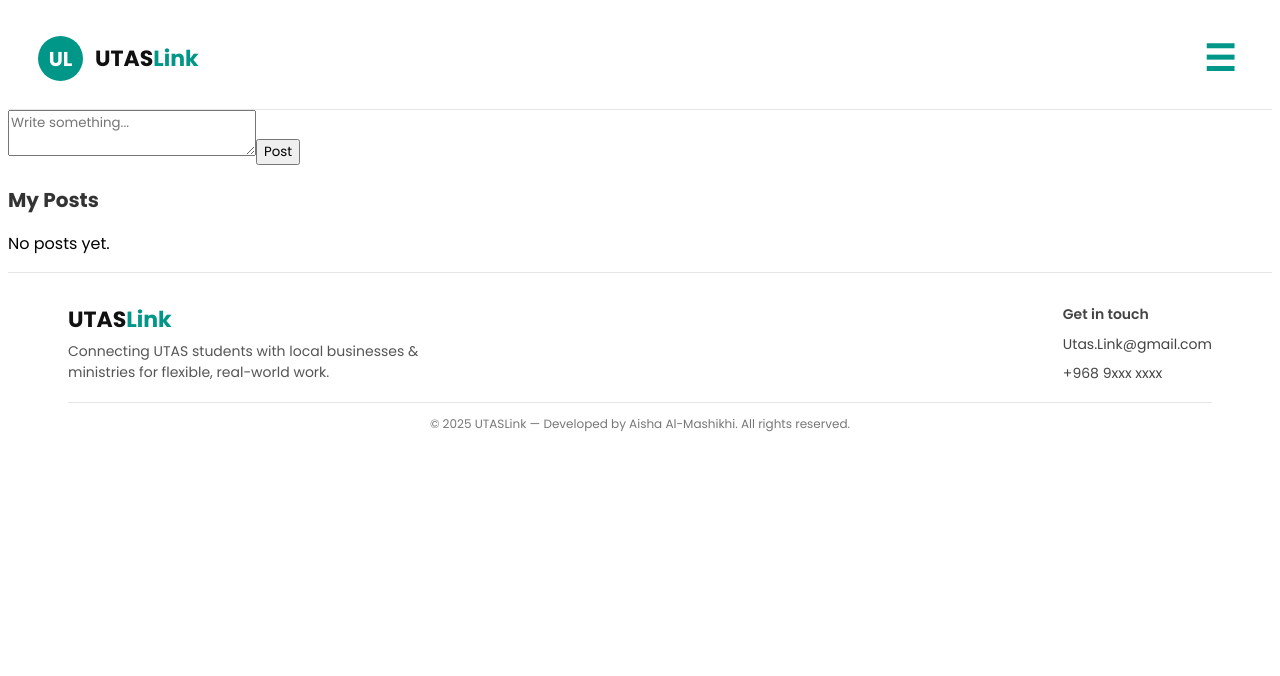
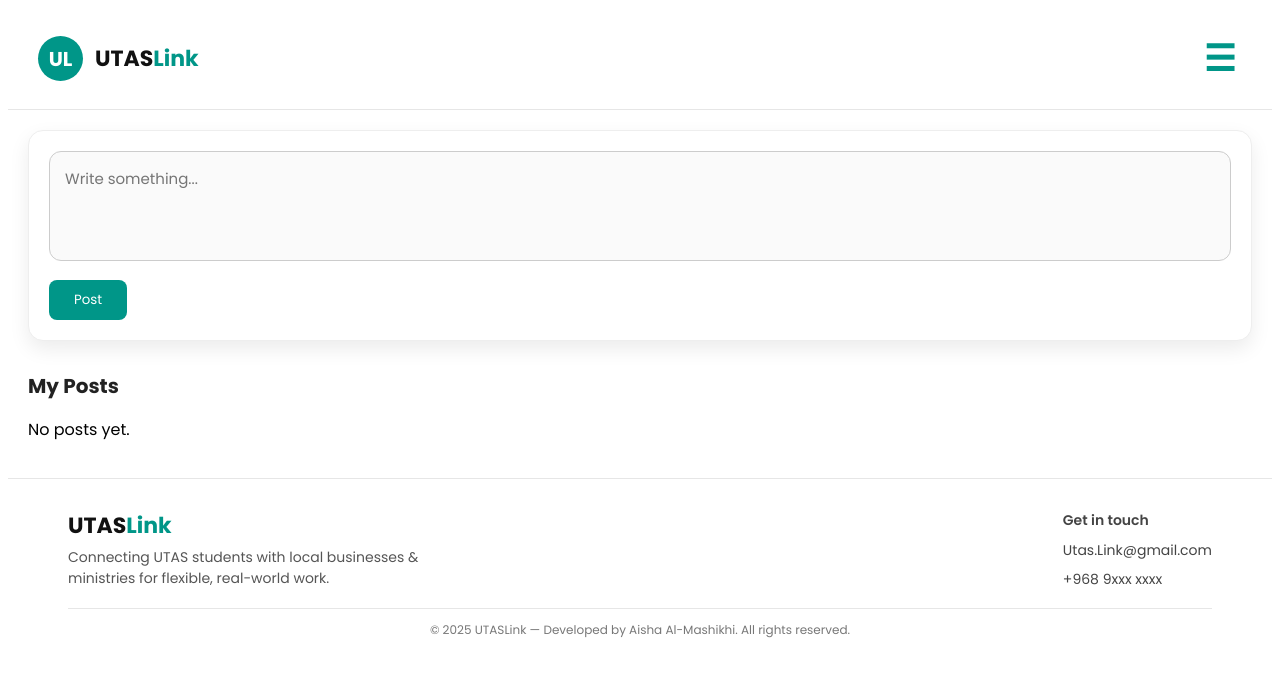
Before and after one commit to Aisha-Ahmed-Al-Mashikhi/utas-link-project, a React (Create React App) app in the folder client/: page /create-post in a window 1280 px wide. Shown: the top 676 px of the page. Built offline with nearby package versions, Linux system fonts and the light colour scheme.

Commit message:
Update CreatePost.css

```diff
--- a/client/src/Styles/CreatePost.css
+++ b/client/src/Styles/CreatePost.css
@@ -1,124 +1,117 @@
-.post-page-container {
+.post-wrapper {
   width: 100%;
-  margin-top: 20px;
-  font-family: "Poppins", sans-serif;
+  padding: 20px;
 }
 
-.create-box {
+/* كارد إنشاء بوست */
+.create-card {
   background: #ffffff;
-  padding: 18px;
-  border-radius: 10px;
-  box-shadow: 0 4px 15px rgba(0,0,0,0.08);
-  margin-bottom: 25px;
+  padding: 20px;
+  border-radius: 15px;
+  box-shadow: 0 8px 20px rgba(0,0,0,0.08);
+  border: 1px solid #eee;
+  margin-bottom: 30px;
 }
 
-.post-input {
+.textarea {
   width: 100%;
-  height: 100px;
-  padding: 12px;
-  border-radius: 10px;
-  border: 1px solid #ddd;
+  height: 110px;
+  padding: 15px;
+  border-radius: 12px;
+  border: 1px solid #ccc;
   resize: none;
-  outline: none;
-  transition: 0.2s;
+  background: #fafafa;
+  font-size: 15px;
+  transition: 0.25s;
 }
 
-.post-input:focus {
+.textarea:focus {
   border-color: #009688;
-  box-shadow: 0 0 5px rgba(0, 150, 136, 0.3);
+  background: #fff;
+  box-shadow: 0 0 6px rgba(0,150,136,0.25);
 }
 
-.post-btn {
-  margin-top: 10px;
+.post-button {
+  margin-top: 12px;
+  padding: 10px 25px;
   background: #009688;
+  color: #fff;
   border: none;
-  padding: 10px 26px;
-  color: white;
   border-radius: 8px;
   cursor: pointer;
-  transition: 0.2s;
+  transition: .3s;
 }
 
-.post-btn:hover {
+.post-button:hover {
   background: #00796b;
 }
 
+/* عنوان */
 .section-title {
   margin-bottom: 15px;
   font-size: 20px;
-  color: #333;
+  font-weight: bold;
 }
 
+/* كارد البوست */
 .post-card {
-  background: rgba(255, 255, 255, 0.9);
-  backdrop-filter: blur(10px);
+  background: #ffffff;
+  border: 1px solid #eee;
+  padding: 18px;
   border-radius: 15px;
-  padding: 18px;
-  margin-bottom: 16px;
-  border: 1px solid #eee;
-  box-shadow: 0 4px 12px rgba(0,0,0,0.05);
-  transition: 0.2s;
+  margin-bottom: 15px;
+  box-shadow: 0 5px 20px rgba(0,0,0,0.07);
+  transition: 0.3s;
+  cursor: pointer;
 }
 
+/* تغيير اللون عند اللمس */
 .post-card:hover {
-  transform: translateY(-2px);
+  background: #f5fffd;
   border-color: #009688;
 }
 
+/* هيدر البوست */
 .post-header {
   display: flex;
   justify-content: space-between;
   margin-bottom: 8px;
 }
 
-.author {
-  font-weight: 600;
-  color: #009688;
+.post-author {
+  font-weight: bold;
+  font-size: 16px;
 }
 
-.time {
+.post-time {
   font-size: 13px;
-  color: #666;
+  color: #777;
 }
 
 .post-text {
-  margin: 12px 0;
   font-size: 15px;
+  margin: 10px 0;
 }
 
-.btn-row {
+/* أزرار */
+.post-actions {
   margin-top: 10px;
 }
 
 .edit-btn {
   background: #ffca28;
+  padding: 6px 14px;
   border: none;
-  padding: 6px 15px;
-  border-radius: 8px;
+  border-radius: 6px;
+  cursor: pointer;
   margin-right: 10px;
-  cursor: pointer;
-  transition: 0.2s;
-}
-
-.edit-btn:hover {
-  background: #ffb300;
 }
 
 .delete-btn {
   background: #e57373;
+  padding: 6px 14px;
   border: none;
-  padding: 6px 15px;
-  border-radius: 8px;
+  border-radius: 6px;
+  color: #fff;
   cursor: pointer;
-  color: white;
-  transition: 0.2s;
 }
-
-.delete-btn:hover {
-  background: #d32f2f;
-}
-
-.no-posts {
-  color: #666;
-  font-size: 14px;
-}
```
